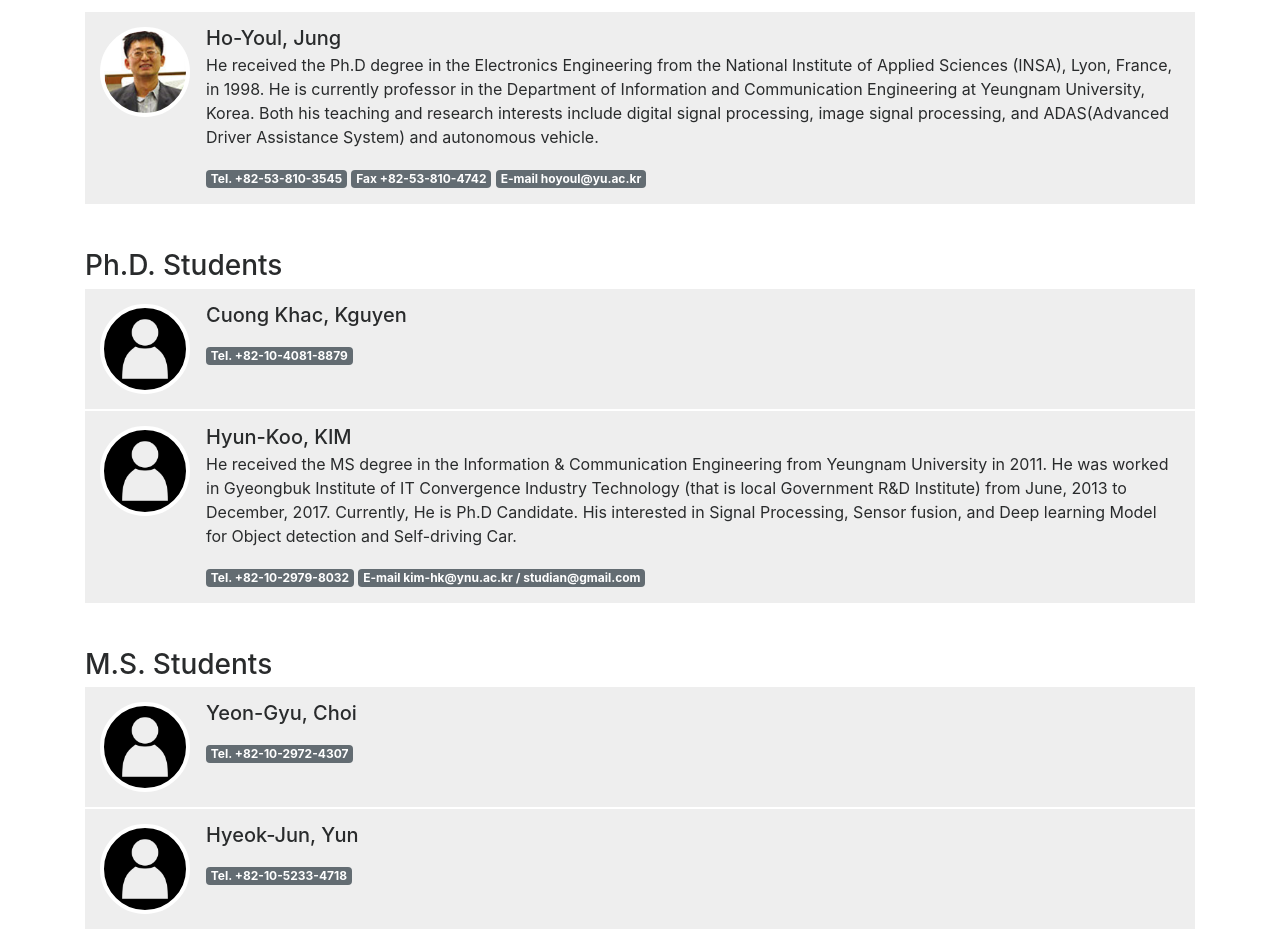
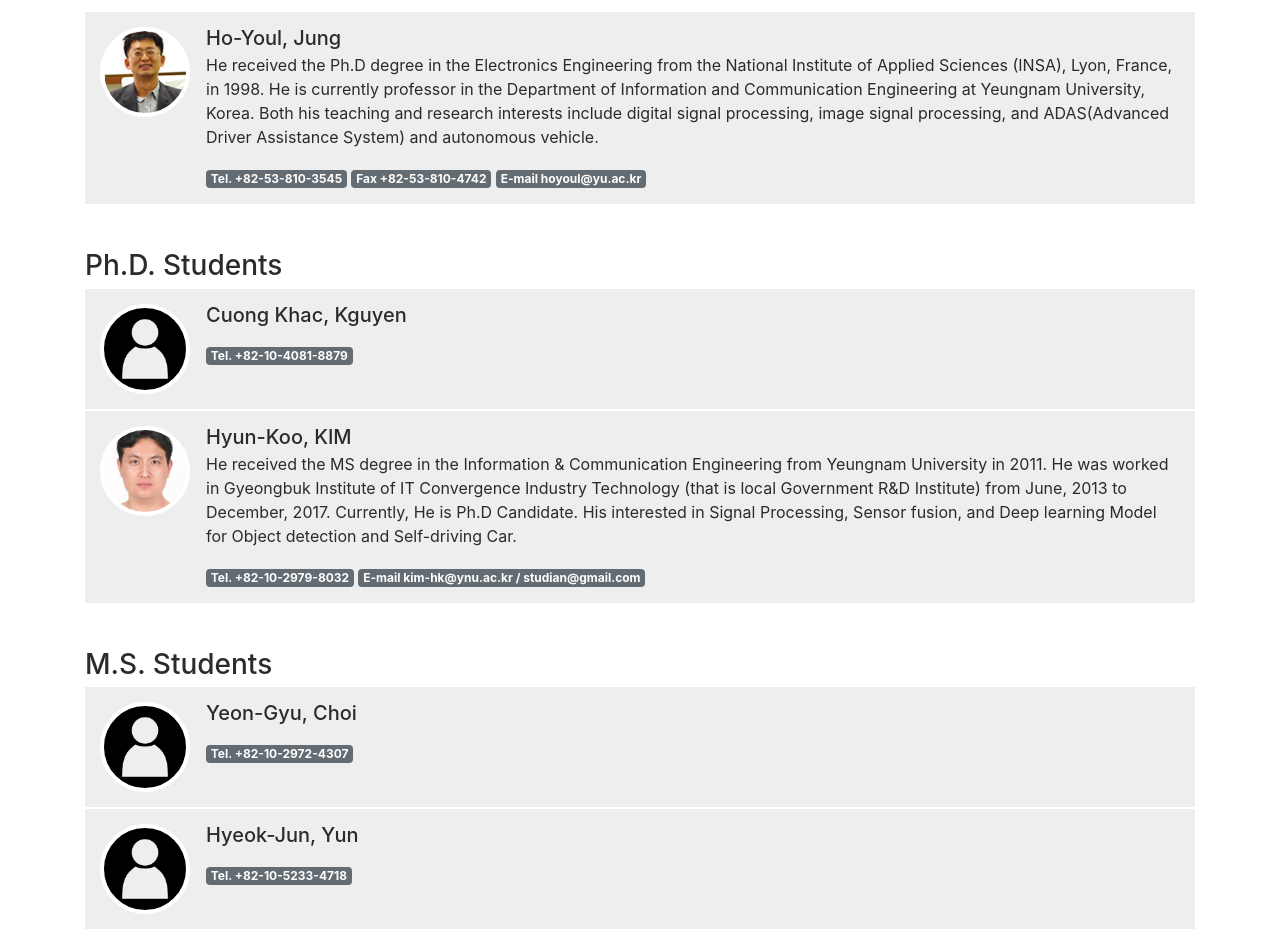
Before and after one commit to YU-MSP/yu-msp.github.io, a Jekyll site: the page built from members.html, in a window 1280 px wide. Shown: the part 483-1429 px from the top of the page. Built offline with Jekyll 4.4.1, drawn with Linux system fonts in a browser that asks for light colours; nearby versions of some CDN libraries.

Commit message:
no message

```diff
--- a/_data/members.yaml
+++ b/_data/members.yaml
@@ -34,6 +34,7 @@ doctors:
 
   - name_kr: 김현구
     name_en: Hyun-Koo, KIM
+    cover: KIM-Hyun-Koo.jpg
     body: >
       He received the MS degree in the Information & Communication Engineering from Yeungnam University in 2011.
       He was worked in Gyeongbuk Institute of IT Convergence Industry Technology (that is local Government R&D Institute) from June, 2013 to December, 2017.
```
